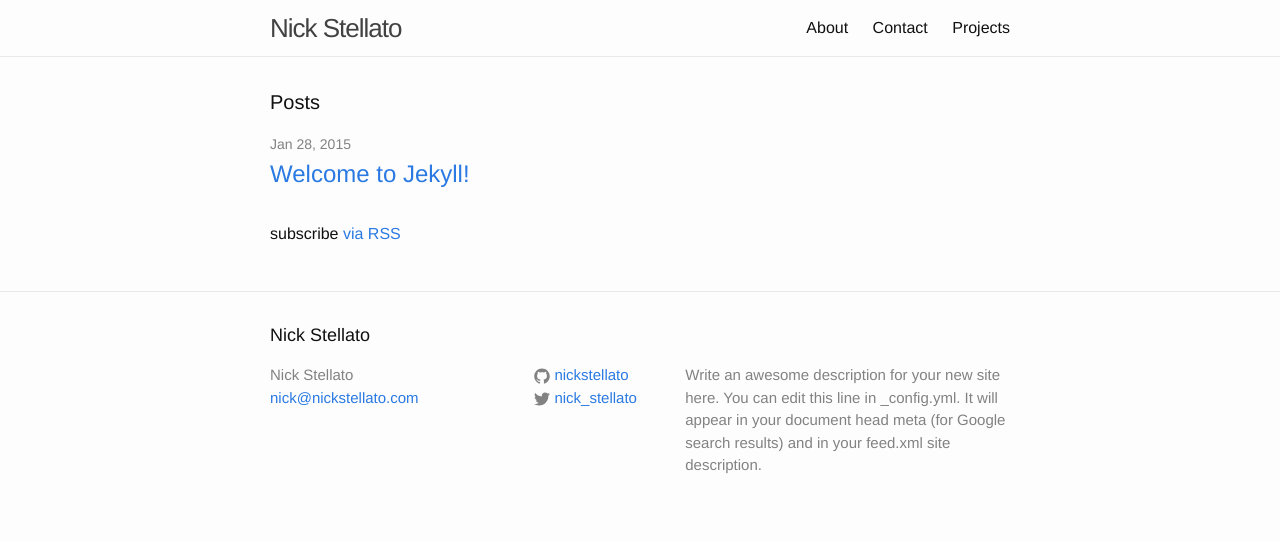
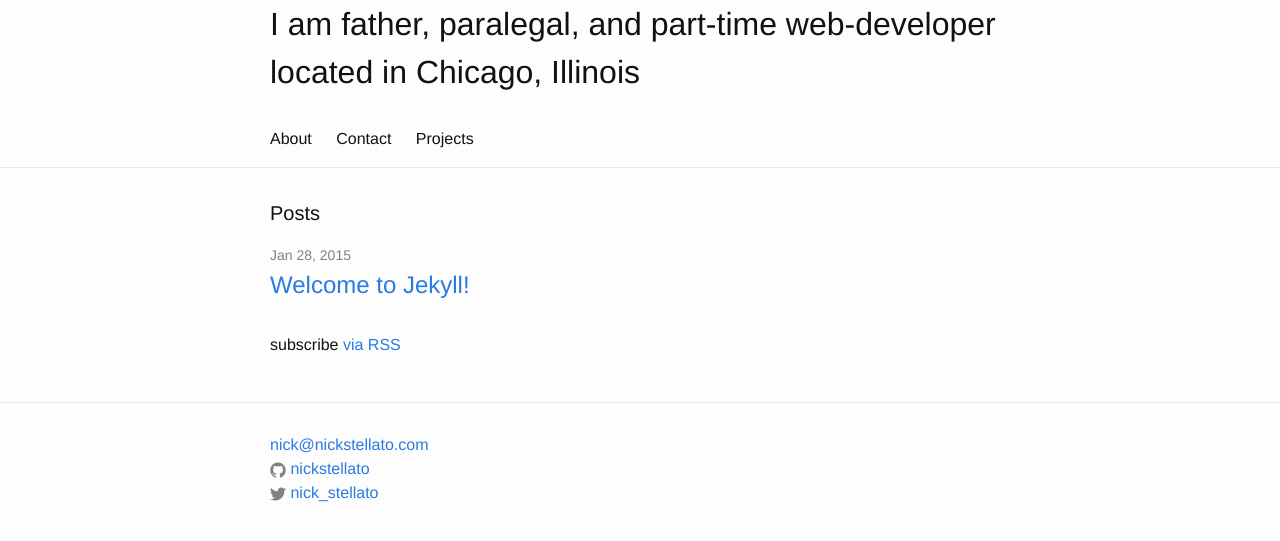
Before and after one commit to nickstellato/nickstellato.github.io, a Jekyll site: the page built from index.html, in a window 1280 px wide. Shown: the top 541 px of the page. Built offline with Jekyll 4.4.1, drawn with Linux system fonts in a browser that asks for light colours.

Commit message:
Started working on layout

```diff
--- a/_includes/footer.html
+++ b/_includes/footer.html
@@ -1,19 +1,7 @@
 <footer class="site-footer">
-
   <div class="wrapper">
-
-    <h2 class="footer-heading">{{ site.title }}</h2>
-
-    <div class="footer-col-wrapper">
-      <div class="footer-col  footer-col-1">
-        <ul class="contact-list">
-          <li>{{ site.title }}</li>
+    <ul class="social-media-list">
       <li><a href="mailto:{{ site.email }}">{{ site.email }}</a></li>
-        </ul>
-      </div>
-
-      <div class="footer-col  footer-col-2">
-        <ul class="social-media-list">
       {% if site.github_username %}
       <li>
         <a href="https://github.com/{{ site.github_username }}">
@@ -22,7 +10,6 @@
               <path fill="#828282" d="M7.999,0.431c-4.285,0-7.76,3.474-7.76,7.761 c0,3.428,2.223,6.337,5.307,7.363c0.388,0.071,0.53-0.168,0.53-0.374c0-0.184-0.007-0.672-0.01-1.32 c-2.159,0.469-2.614-1.04-2.614-1.04c-0.353-0.896-0.862-1.135-0.862-1.135c-0.705-0.481,0.053-0.472,0.053-0.472 c0.779,0.055,1.189,0.8,1.189,0.8c0.692,1.186,1.816,0.843,2.258,0.645c0.071-0.502,0.271-0.843,0.493-1.037 C4.86,11.425,3.049,10.76,3.049,7.786c0-0.847,0.302-1.54,0.799-2.082C3.768,5.507,3.501,4.718,3.924,3.65 c0,0,0.652-0.209,2.134,0.796C6.677,4.273,7.34,4.187,8,4.184c0.659,0.003,1.323,0.089,1.943,0.261 c1.482-1.004,2.132-0.796,2.132-0.796c0.423,1.068,0.157,1.857,0.077,2.054c0.497,0.542,0.798,1.235,0.798,2.082 c0,2.981-1.814,3.637-3.543,3.829c0.279,0.24,0.527,0.713,0.527,1.437c0,1.037-0.01,1.874-0.01,2.129 c0,0.208,0.14,0.449,0.534,0.373c3.081-1.028,5.302-3.935,5.302-7.362C15.76,3.906,12.285,0.431,7.999,0.431z"/>
             </svg>
           </span>
-
           <span class="username">{{ site.github_username }}</span>
         </a>
       </li>
@@ -43,13 +30,5 @@
       </li>
       {% endif %}
     </ul>
-      </div>
-
-      <div class="footer-col  footer-col-3">
-        <p class="text">{{ site.description }}</p>
-      </div>
-    </div>
-
-  </div>
-
+  </div> <!-- End Wrapper -->
 </footer>
--- a/_includes/header.html
+++ b/_includes/header.html
@@ -2,26 +2,20 @@
 
   <div class="wrapper">
 
-    <a class="site-title" href="{{ site.baseurl }}/">{{ site.title }}</a>
+    <div class="site-opening">
+      <h1>I am father, paralegal, and part&dash;time web&dash;developer located in Chicago, Illinois</h1>
+    </div>
 
     <nav class="site-nav">
-      <a href="#" class="menu-icon">
-        <svg viewBox="0 0 18 15">
-          <path fill="#424242" d="M18,1.484c0,0.82-0.665,1.484-1.484,1.484H1.484C0.665,2.969,0,2.304,0,1.484l0,0C0,0.665,0.665,0,1.484,0 h15.031C17.335,0,18,0.665,18,1.484L18,1.484z"/>
-          <path fill="#424242" d="M18,7.516C18,8.335,17.335,9,16.516,9H1.484C0.665,9,0,8.335,0,7.516l0,0c0-0.82,0.665-1.484,1.484-1.484 h15.031C17.335,6.031,18,6.696,18,7.516L18,7.516z"/>
-          <path fill="#424242" d="M18,13.516C18,14.335,17.335,15,16.516,15H1.484C0.665,15,0,14.335,0,13.516l0,0 c0-0.82,0.665-1.484,1.484-1.484h15.031C17.335,12.031,18,12.696,18,13.516L18,13.516z"/>
-        </svg>
-      </a>
-
       <div class="trigger">
         {% for page in site.pages %}
           {% if page.title %}
           <a class="page-link" href="{{ page.url | prepend: site.baseurl }}">{{ page.title }}</a>
           {% endif %}
         {% endfor %}
-      </div>
+      </div> <!-- End .trigger -->
     </nav>
 
-  </div>
+  </div>  <!-- End Wrapper -->
 
 </header>
--- a/_sass/_layout.scss
+++ b/_sass/_layout.scss
@@ -21,7 +21,6 @@
 }
 
 .site-nav {
-    float: right;
     line-height: 56px;
     .menu-icon {
         display: none;
```
Lines whose indentation alone changed are shown as unchanged.
